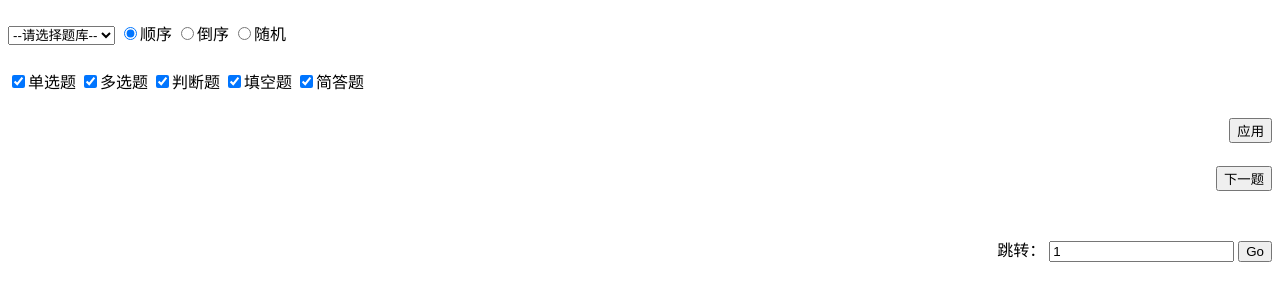
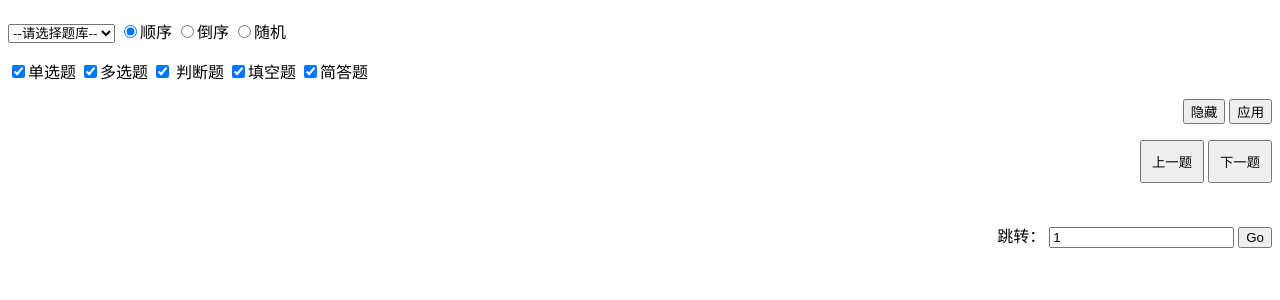
Before and after one commit to tangyusi97/Exercise, a plain HTML site: page index.html in a window 1280 px wide. Shown: the part 70-370 px from the top of the page. Drawn offline with Linux system fonts and the light colour scheme.

Commit message:
Update index.html

```diff
--- a/index.html
+++ b/index.html
@@ -7,8 +7,12 @@
     <meta name="viewport" content="width=device-width, initial-scale=1.0">
     <title>刷题神器</title>
     <style>
-        p {
+        #question, #options{
             line-height: 2;
+        }
+
+        #control button {
+            padding: 10px;
         }
 
         ol {
@@ -40,6 +44,7 @@
 </head>
 
 <body>
+    <header>
         <h1 style="text-align: center;">刷题神器</h1>
         <form action="#" id="operator">
             <p>
@@ -47,25 +52,31 @@
                     <option value="">--请选择题库--</option>
                     <option value="二十大.txt">二十大题库</option>
                 </select>
-            <input checked type="radio" name="sort" id="sort-ascend" value="acend" /><label for="sort-ascend">顺序</label>
+                <input checked type="radio" name="sort" id="sort-ascend" value="acend" /><label
+                    for="sort-ascend">顺序</label>
                 <input type="radio" name="sort" id="sort-descend" value="descend" /><label for="sort-descend">倒序</label>
                 <input type="radio" name="sort" id="sort-random" value="random" /><label for="sort-random">随机</label>
             </p>
             <p>
                 <input checked type="checkbox" name="single" id="type-single"><label for="type-single">单选题</label>
                 <input checked type="checkbox" name="muti" id="type-muti"><label for="type-muti">多选题</label>
-            <input checked type="checkbox" name="true-false" id="type-true-false"><label
-                for="type-true-false">判断题</label>
+                <input checked type="checkbox" name="true-false" id="type-true-false">
+                <label for="type-true-false">判断题</label>
                 <input checked type="checkbox" name="blank" id="type-blank"><label for="type-blank">填空题</label>
                 <input checked type="checkbox" name="essay" id="type-essay"><label for="type-essay">简答题</label>
             </p>
         </form>
-    <p style="text-align: end;"><button onclick="applyOperator()">应用</button></p>
+    </header>
+    <p style="text-align: end;">
+        <button onclick="toggleHeader(this)">隐藏</button>
+        <button onclick="applyOperator()">应用</button>
+    </p>
     <p id="question"></p>
     <p id="options"></p>
-    <p style="text-align: end;">
+    <p id="control" style="text-align: end;">
         <button class="hidden" id="submit" onclick="submit()">确认</button>
         <button class="hidden" id="answer" onclick="answer()">答案</button>
+        <button id="next" onclick="prev()">上一题</button>
         <button id="next" onclick="next()">下一题</button>
     </p>
     <p style="text-align: end; margin-top: 40px;">
@@ -209,6 +220,13 @@
             }
         }
 
+        function prev() {
+            if (currentIndex > 1) {
+                currentIndex--;
+                createQuestion();
+            }
+        }
+
         function submit() {
             const lis = document.getElementById('options').children[0].children;
             Object.values(lis).forEach(li => {
@@ -227,6 +245,17 @@
             document.getElementById('options').innerText = question['答案'].replace(/;;/g, '\n');
         }
 
+        function toggleHeader(e) {
+            const header = document.getElementsByTagName('header')[0];
+            if (header.className == '') {
+                header.className = 'hidden';
+                e.innerText = '显示';
+            } else {
+                header.className = '';
+                e.innerText = '隐藏';
+            }
+        }
+
     </script>
 </body>
 
```
Lines whose indentation alone changed are shown as unchanged.
